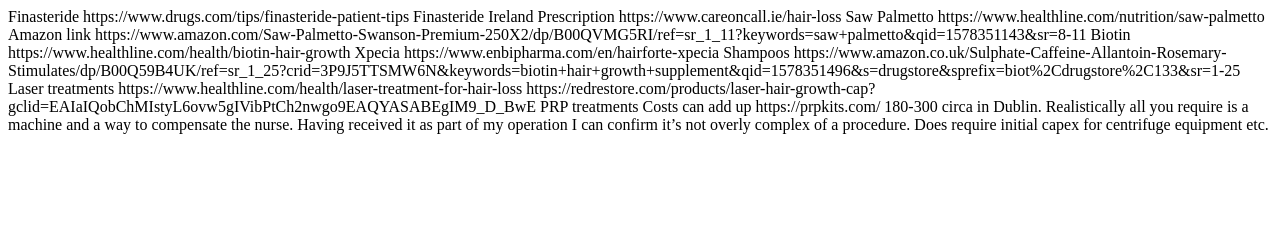
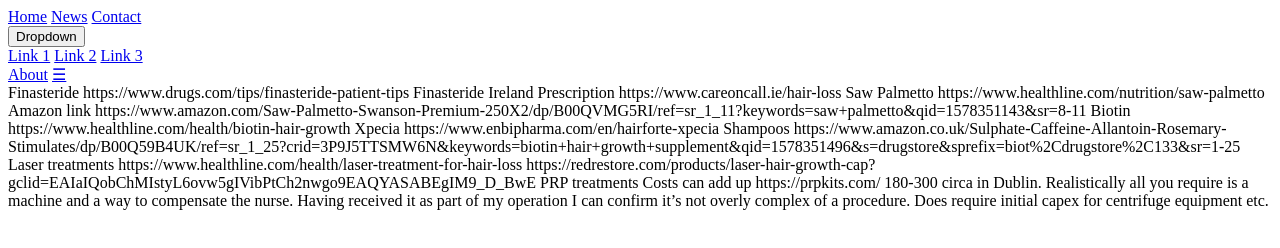
Before and after one commit to ConorTC1990/Hair, a plain HTML site: page Alternatives.html in a window 1280 px wide. Drawn offline with Linux system fonts and the light colour scheme.

```diff
--- a/Alternatives.html
+++ b/Alternatives.html
@@ -7,6 +7,23 @@
     <title>Alternatives</title>
 </head>
 <body>
+<div class="topnav" id="myTopnav">
+  <a href="#home" class="active">Home</a>
+  <a href="#news">News</a>
+  <a href="#contact">Contact</a>
+  <div class="dropdown">
+    <button class="dropbtn">Dropdown
+      <i class="fa fa-caret-down"></i>
+    </button>
+    <div class="dropdown-content">
+      <a href="#">Link 1</a>
+      <a href="#">Link 2</a>
+      <a href="#">Link 3</a>
+    </div>
+  </div>
+  <a href="#about">About</a>
+  <a href="javascript:void(0);" class="icon" onclick="myFunction()">&#9776;</a>
+</div>
     Finasteride
 https://www.drugs.com/tips/finasteride-patient-tips
 Finasteride Ireland Prescription
```
Also changed, not shown: Contact.html (+17 -0 lines), Quiz.html (+18 -1 lines).
